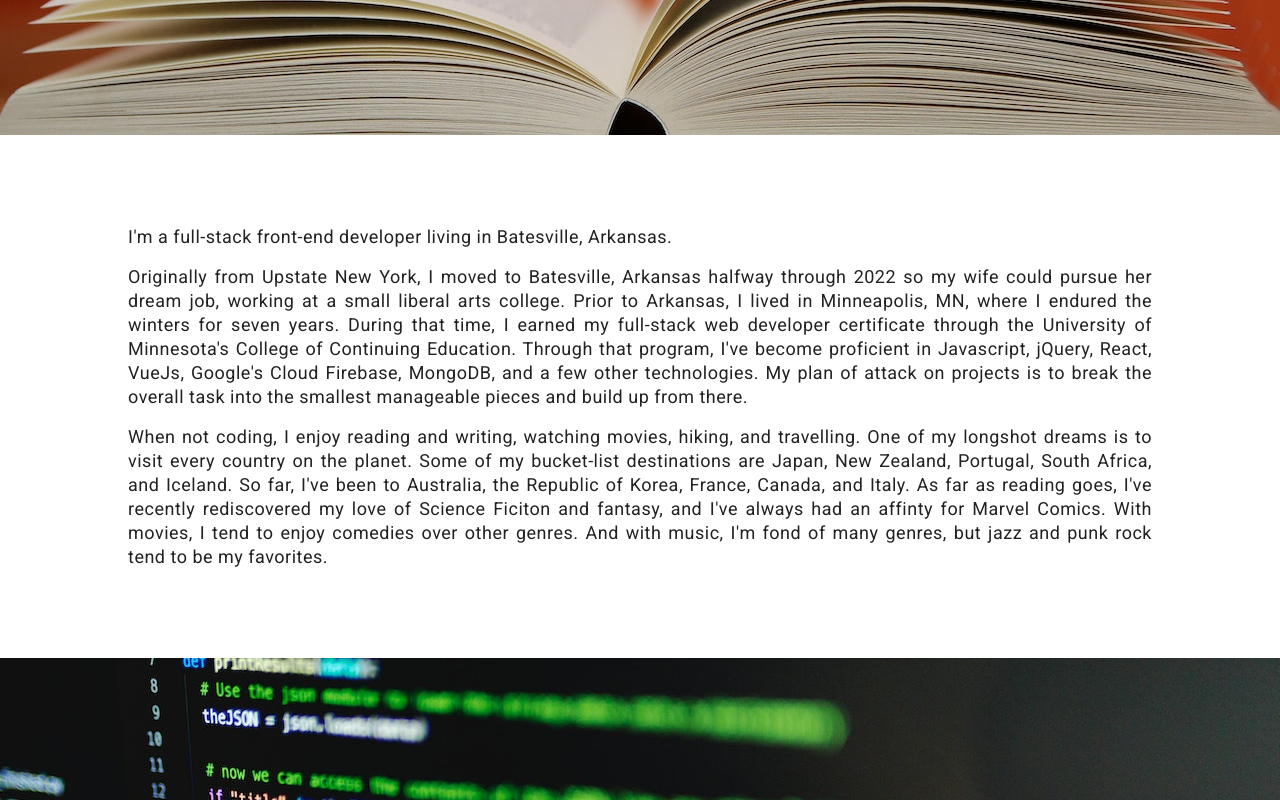
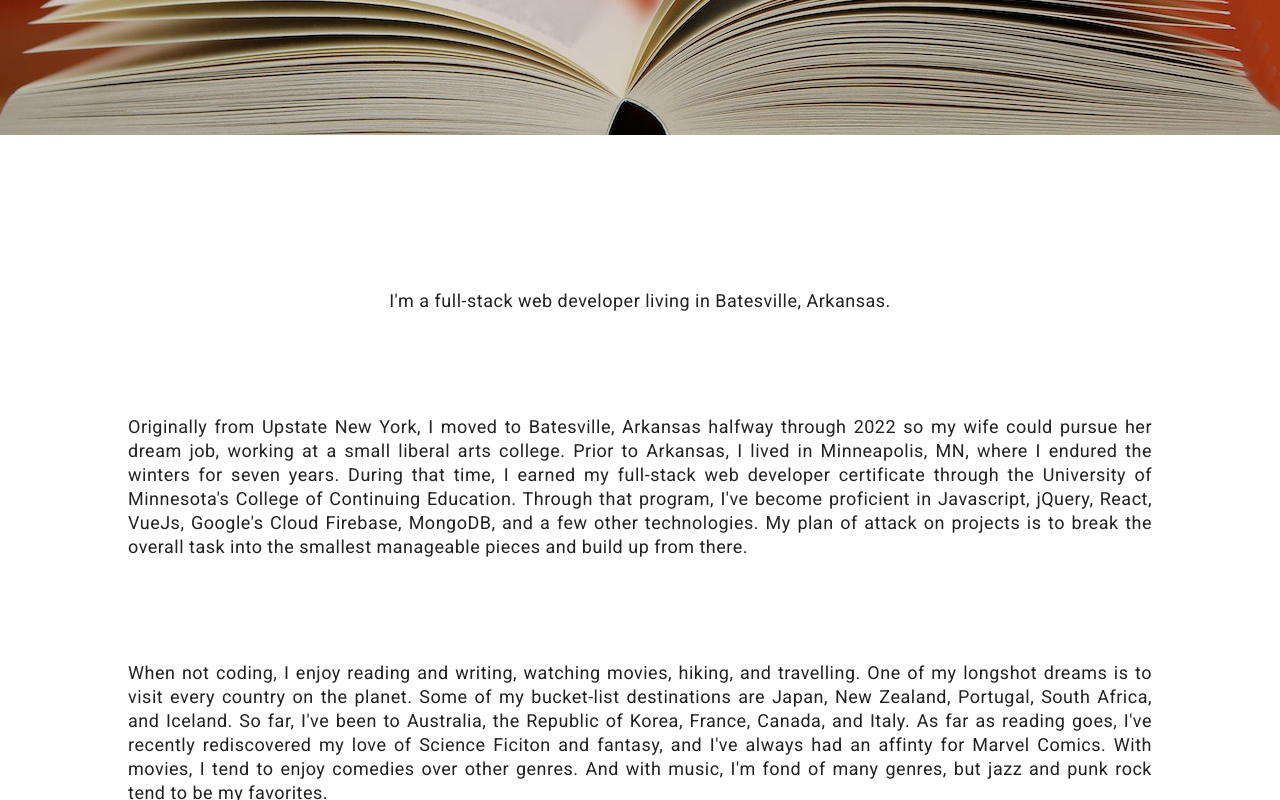
Before and after one commit to Holgermueller/test-app, a Vue app: page / in a window 1280 px wide. Shown: the part 960-1760 px from the top of the page. Built offline with nearby package versions, Linux system fonts and the light colour scheme.

Commit message:
got slide in feature working

```diff
--- a/src/components/About.vue
+++ b/src/components/About.vue
@@ -7,10 +7,11 @@
     </div>
 
     <div class="about-content body-1">
-      <p class="about-paragraph">
-        I'm a full-stack front-end developer living in Batesville, Arkansas.
+      <p class="about-paragraph hidden">
+        I'm a full-stack web developer living in Batesville, Arkansas.
       </p>
-      <p class="about-paragraph">
+
+      <p class="about-paragraph hidden">
         Originally from Upstate New York, I moved to Batesville, Arkansas
         halfway through 2022 so my wife could pursue her dream job, working at a
         small liberal arts college. Prior to Arkansas, I lived in Minneapolis,
@@ -22,7 +23,7 @@
         projects is to break the overall task into the smallest manageable
         pieces and build up from there.
       </p>
-      <p class="about-paragraph">
+      <p class="about-paragraph hidden">
         When not coding, I enjoy reading and writing, watching movies, hiking,
         and travelling. One of my longshot dreams is to visit every country on
         the planet. Some of my bucket-list destinations are Japan, New Zealand,
@@ -36,6 +37,31 @@
     </div>
   </div>
 </template>
+
+<script>
+export default {
+  name: "AboutPage",
+
+  data: () => ({
+    observer: null,
+  }),
+
+  mounted() {
+    this.observer = new IntersectionObserver((entries) => {
+      entries.forEach((entry) => {
+        if (entry.isIntersecting) {
+          entry.target.classList.add("show");
+        } else {
+          entry.target.classList.remove("show");
+        }
+      });
+    });
+
+    const hiddenElements = document.querySelectorAll(".hidden");
+    hiddenElements.forEach((el) => this.observer.observe(el));
+  },
+};
+</script>
 
 <style scoped>
 .about {
@@ -67,13 +93,33 @@
   letter-spacing: 10px;
 }
 .about-content {
-  margin: 7% auto;
+  display: grid;
+  place-items: center;
+  align-content: center;
 }
 .about-paragraph {
   text-align: justify;
   text-justify: inter-word;
-  margin-left: 10%;
-  margin-right: 10%;
+  margin: 4% 10%;
   font-size: 1.125rem;
 }
+.about-paragraph:first-child {
+  margin-top: 12%;
+}
+.about-content:last-child {
+  margin-bottom: 4%;
+}
+
+.hidden {
+  opacity: 0;
+  filter: blur(5px);
+  transform: translateX(-100%);
+  transition: all 1s;
+}
+
+.show {
+  opacity: 1;
+  filter: blur(0);
+  transform: translateX(0);
+}
 </style>
--- a/src/components/Portfolio.vue
+++ b/src/components/Portfolio.vue
@@ -100,7 +100,7 @@ export default {
       {
         title: "Vue Wishlist",
         description:
-          "Vue front-end and cloud firestore back-end. CRUD application. Gives users an alternative to using Amazon's wishlist as a way of tracking items they'd like to purchase, or have someone purchase for them.",
+          "Vue and cloud firestore CRUD application. Gives users an alternative to a major e-commerce site's wish list feature.",
         image: require("../images/wishList.png"),
         repolink: "https://github.com/Holgermueller/wish-list",
         tech: "Vue, Vuex, Vuetify, Cloud Firestore",
@@ -109,7 +109,7 @@ export default {
       {
         title: "Story-Idea Generator",
         description:
-          "Single page application that helps stumped writers come up with their next best seller",
+          "Single page application that helps stumped writers create their next best-seller.",
         image: require("../images/storyIdeaGenerator.png"),
         repolink: "https://github.com/Holgermueller/story-idea-generator",
         tech: "Gatsby, Material-Ui",
@@ -127,7 +127,7 @@ export default {
       {
         title: "ITG",
         description:
-          "An app that gives users words of widsom to get them through the day. Thoughts can be shared on Twitter.",
+          "An app that gives users words of widsom to get them through the day. The wisdom can be shared on Twitter.",
         image: require("../images/itg.jpg"),
         repolink: "https://github.com/Holgermueller/ITG",
         tech: "Postcss, javascript",
```
